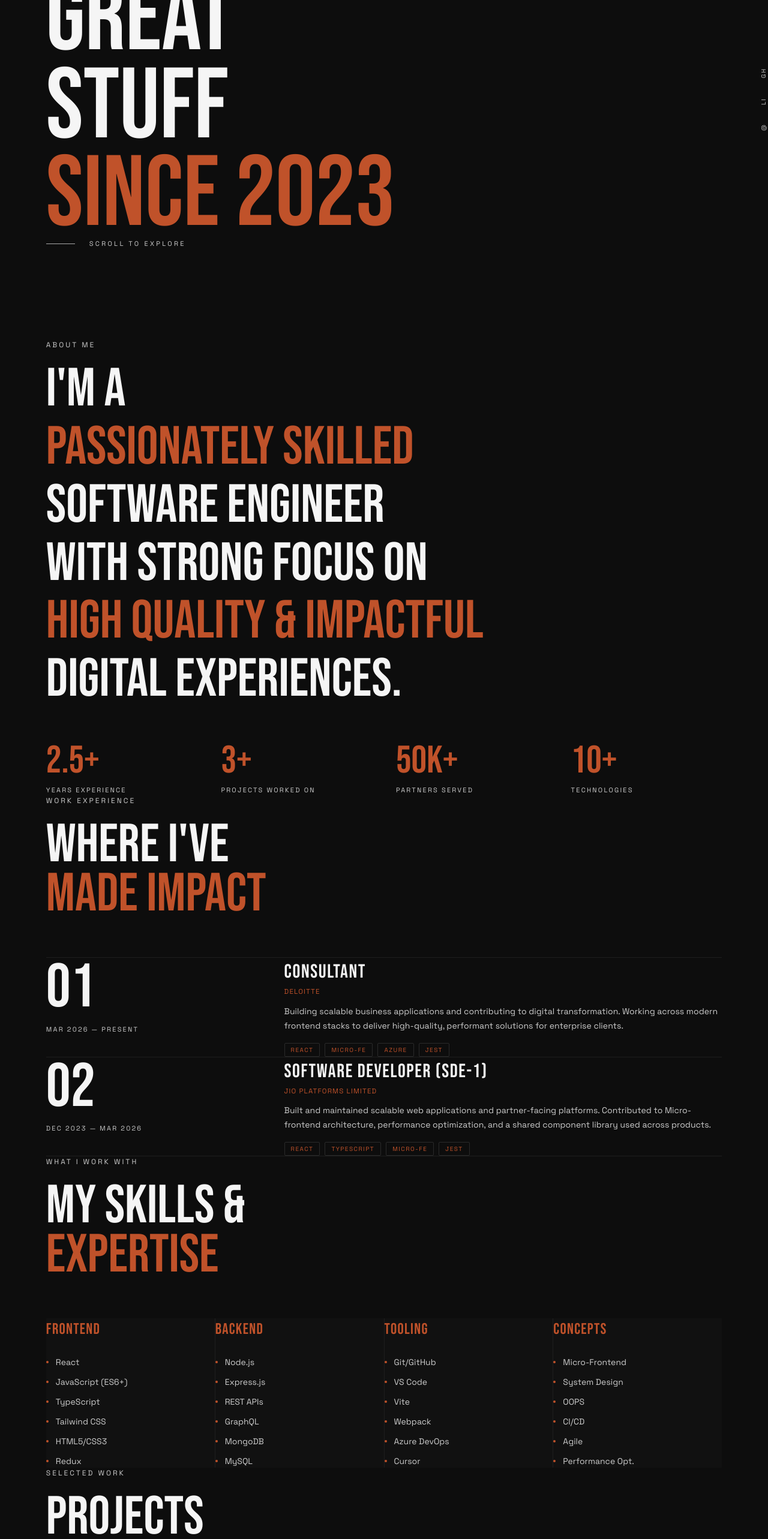
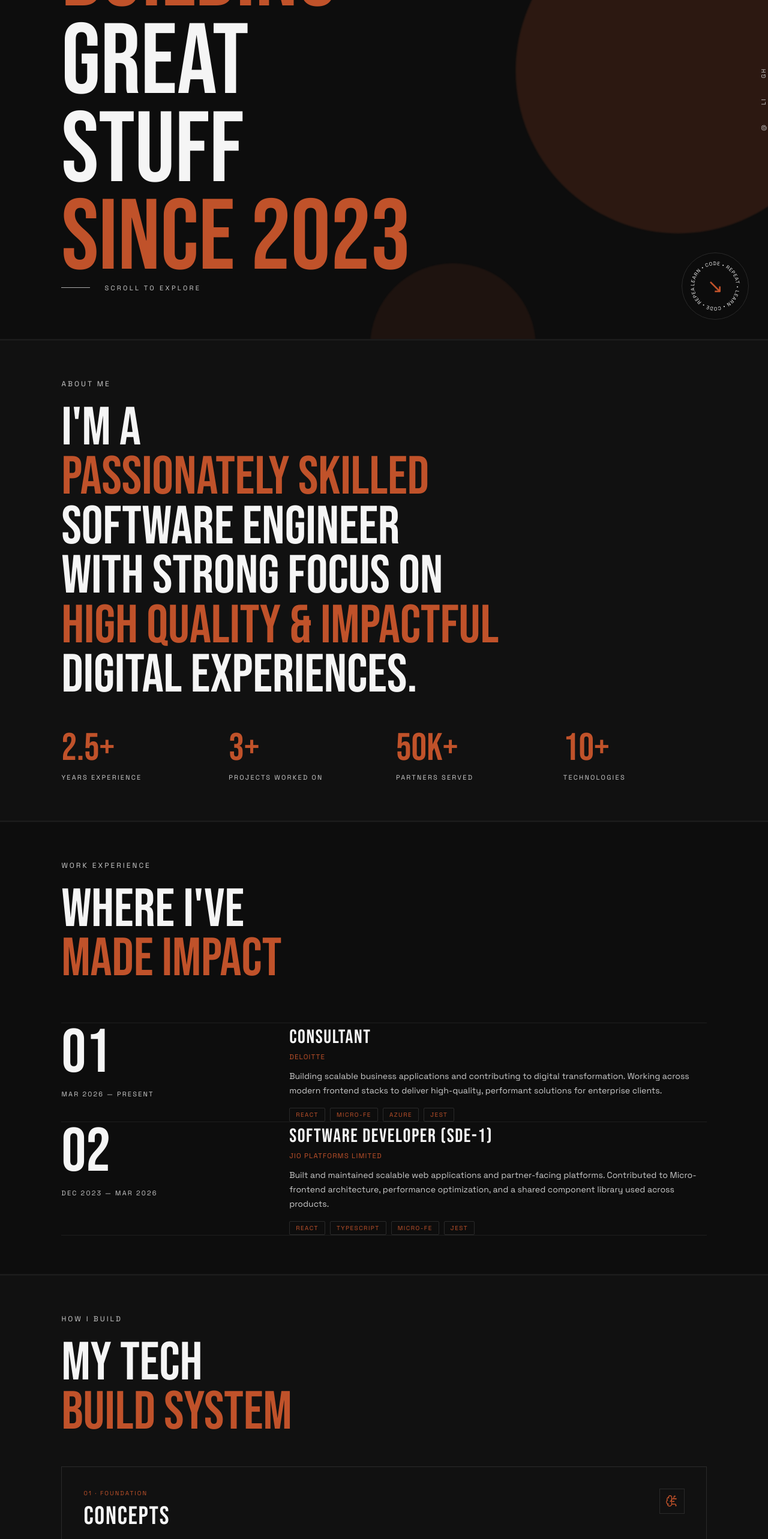
Before and after one commit to div-up/newPortfolio, a React (Vite) app: page / in a window 1280 px wide. Shown: the part 234-2800 px from the top of the page at 60% size. Built offline with nearby package versions, Linux system fonts and the light colour scheme.

Commit message:
feat: enhance layout and styling across sections, add scroll progress indicator, and refactor components

```diff
--- a/src/App.jsx
+++ b/src/App.jsx
@@ -1,34 +1,30 @@
-import { useEffect, useState } from 'react';
 import CustomCursor from './components/CustomCursor';
 import Navbar from './components/Navbar';
+import ScrollProgress from './components/ScrollProgress';
 import Hero from './sections/Hero';
 import About from './sections/About';
 import Work from './sections/Work';
 import Skills from './sections/Skills';
 import Projects from './sections/Projects';
 import Contact from './sections/Contact';
+import Footer from './sections/Footer';
 
 export default function App() {
-  const [theme, setTheme] = useState('dark');
-
-  useEffect(() => {
-    document.documentElement.dataset.theme = theme;
-  }, [theme]);
-
-  const toggleTheme = () => setTheme((prev) => (prev === 'dark' ? 'light' : 'dark'));
-
   return (
     <div className="min-h-screen" style={{ background: 'var(--app-bg)', color: 'var(--text)' }}>
-      {/* <CustomCursor /> */}
-      <Navbar theme={theme} onToggleTheme={toggleTheme} />
-      <main className="space-y-24 mt-2">
+      <CustomCursor />
+      <ScrollProgress />
+      <Navbar />
+      <main style={{ display: 'flex', flexDirection: 'column', background: 'var(--section-bg)' }}>
         <Hero />
         <About />
         <Work />
         <Skills />
         <Projects />
         <Contact />
+        <Footer />
       </main>
+
     </div>
   );
 }
--- /dev/null
+++ b/src/components/ScrollProgress.jsx
@@ -0,0 +1,22 @@
+import { useEffect, useState } from 'react';
+
+export default function ScrollProgress() {
+  const [progress, setProgress] = useState(0);
+
+  useEffect(() => {
+    const updateProgress = () => {
+      const scrollable = document.documentElement.scrollHeight - window.innerHeight;
+      setProgress(scrollable > 0 ? window.scrollY / scrollable : 0);
+    };
+
+    updateProgress();
+    window.addEventListener('scroll', updateProgress, { passive: true });
+    window.addEventListener('resize', updateProgress);
+    return () => {
+      window.removeEventListener('scroll', updateProgress);
+      window.removeEventListener('resize', updateProgress);
+    };
+  }, []);
+
+  return <div className="scroll-progress" aria-hidden="true" style={{ transform: `scaleX(${progress})` }} />;
+}
--- a/src/index.css
+++ b/src/index.css
@@ -7,6 +7,7 @@
   --muted: #ccc;
   --muted-strong: #aaa;
   --section-bg: #0d0d0d;
+  --section-alt: #111111;
   --section-border: #1e1e1e;
   --card-bg: #111111;
   --card-border: #2a2a2a;
@@ -22,6 +23,7 @@
   --muted: #5f5f5f;
   --muted-strong: #666666;
   --section-bg: #ffffff;
+  --section-alt: #fafafa;
   --section-border: #d6d6d6;
   --card-bg: #f7f7f7;
   --card-border: #d0d0d0;
@@ -43,6 +45,99 @@ body {
   font-family: 'Space Grotesk', sans-serif;
 }
 
+#root {
+  min-height: 100vh;
+}
+
+main > section {
+  padding-top: clamp(64px, 2vw, 112px) !important;
+  padding-bottom: clamp(64px, 2vw, 112px) !important;
+  border-top: 1px solid var(--section-border);
+  border-bottom: 1px solid color-mix(in srgb, var(--section-border) 70%, transparent);
+  box-shadow: inset 0 1px 0 color-mix(in srgb, var(--text) 3%, transparent);
+}
+
+.scroll-progress {
+  position: fixed;
+  top: 0;
+  left: 0;
+  z-index: 100;
+  width: 100%;
+  height: 3px;
+  background: var(--accent);
+  transform-origin: left;
+  will-change: transform;
+}
+
+.hero-orb {
+  position: absolute;
+  border-radius: 999px;
+  pointer-events: none;
+  filter: blur(1px);
+  opacity: 0.18;
+  background: var(--accent);
+  animation: drift 12s ease-in-out infinite alternate;
+}
+
+.hero-orb-one { width: min(38vw, 560px); aspect-ratio: 1; right: -12vw; top: 10%; }
+.hero-orb-two { width: min(18vw, 260px); aspect-ratio: 1; right: 24%; bottom: -10%; opacity: 0.1; animation-delay: -5s; }
+
+.hero-seal {
+  width: 112px;
+  height: 112px;
+  place-items: center;
+  border: 1px solid var(--card-border);
+  border-radius: 50%;
+  color: var(--text);
+  background: color-mix(in srgb, var(--section-bg) 82%, transparent);
+  backdrop-filter: blur(8px);
+}
+
+.hero-seal-text {
+  position: absolute;
+  width: 92px;
+  height: 92px;
+  animation: spin 11s linear infinite;
+  fill: var(--text);
+  font-size: 9px;
+  letter-spacing: 0.1em;
+}
+
+.hero-seal-mark { color: var(--accent); font-size: 32px; }
+
+.cursor-dot, .cursor-ring {
+  position: fixed;
+  top: 0;
+  left: 0;
+  pointer-events: none;
+  z-index: 120;
+  transform: translate(-50%, -50%);
+}
+
+.cursor-dot { width: 6px; height: 6px; border-radius: 50%; background: var(--accent); }
+.cursor-ring { width: 30px; height: 30px; border: 1px solid var(--accent); border-radius: 50%; opacity: 0.75; }
+
+@keyframes drift {
+  from { transform: translate3d(0, 0, 0) scale(1); }
+  to { transform: translate3d(-8vw, 6vh, 0) scale(1.2); }
+}
+
+@keyframes spin { to { transform: rotate(360deg); } }
+
+@media (hover: hover) and (pointer: fine) {
+  body, a, button { cursor: none; }
+}
+
+@media (max-width: 767px) {
+  .cursor-dot, .cursor-ring { display: none; }
+  .hero-orb-one { width: 75vw; right: -32vw; }
+  .hero-orb-two { width: 42vw; right: 4vw; }
+}
+
+@media (prefers-reduced-motion: reduce) {
+  *, *::before, *::after { animation-duration: 0.01ms !important; animation-iteration-count: 1 !important; scroll-behavior: auto !important; }
+}
+
 ::selection { background: var(--accent); color: #fff; }
 
 ::-webkit-scrollbar { width: 4px; }
--- a/src/sections/About.jsx
+++ b/src/sections/About.jsx
@@ -1,25 +1,7 @@
-import { useRef, useState } from 'react';
+import { useRef } from 'react';
 import { motion, useInView } from 'framer-motion';
 
-const PX = 'clamp(24px,6vw,96px)';
-
-function MagText({ children, color = 'var(--text)' }) {
-  const [pos, setPos] = useState({ x: 0, y: 0, visible: false });
-  const ref = useRef(null);
-  const handleMove = (e) => {
-    const r = ref.current.getBoundingClientRect();
-    setPos({ x: e.clientX - r.left, y: e.clientY - r.top, visible: true });
-  };
-  return (
-    <span ref={ref} style={{ position: 'relative', display: 'inline-block', cursor: 'crosshair', overflow: 'hidden' }}
-      onMouseMove={handleMove} onMouseLeave={() => setPos((p) => ({ ...p, visible: false }))}>
-      <span style={{ color, fontFamily: 'Bebas Neue,sans-serif' }}>{children}</span>
-      {pos.visible && (
-        <span style={{ position: 'absolute', left: pos.x - 40, top: pos.y - 40, width: 80, height: 80, borderRadius: '50%', background: 'var(--accent-soft)', border: '1px solid var(--accent)', pointerEvents: 'none', display: 'flex', alignItems: 'center', justifyContent: 'center', overflow: 'hidden', backdropFilter: 'blur(0px) brightness(1.4)' }} />
-      )}
-    </span>
-  );
-}
+const PX = 'clamp(28px,8vw,152px)';
 
 const STATS = [['2.5+','YEARS EXPERIENCE'],['3+','PROJECTS WORKED ON'],['50K+','PARTNERS SERVED'],['10+','TECHNOLOGIES']];
 
@@ -27,29 +9,29 @@ export default function About() {
   const ref = useRef(null);
   const inView = useInView(ref, { once: true, amount: 0.15 });
   return (
-    <section id="about" ref={ref} className="relative py-32" style={{ paddingLeft: PX, paddingRight: PX, background: 'var(--section-bg)' }}>
+    <section id="about" ref={ref} className="relative py-32" style={{ paddingLeft: PX, paddingRight: PX, background: 'var(--section-alt)' }}>
       <motion.p initial={{ opacity: 0, y: 20 }} animate={inView ? { opacity: 1, y: 0 } : {}} transition={{ duration: 0.5 }}
         style={{ fontFamily: 'Space Grotesk,sans-serif', fontSize: 'clamp(10px,1vw,12px)', letterSpacing: '0.25em', color: 'var(--muted)', marginBottom: '1.5rem' }}>
         ABOUT ME
       </motion.p>
       <div style={{ fontFamily: 'Bebas Neue,sans-serif', fontSize: 'clamp(48px,7vw,100px)', lineHeight: '0.92', marginBottom: '3rem' }}>
         <motion.div initial={{ opacity: 0, x: -40 }} animate={inView ? { opacity: 1, x: 0 } : {}} transition={{ duration: 0.7, delay: 0.1 }}>
-          <MagText>I'M A</MagText>
+          <span>I'M A</span>
         </motion.div>
         <motion.div initial={{ opacity: 0, x: -40 }} animate={inView ? { opacity: 1, x: 0 } : {}} transition={{ duration: 0.7, delay: 0.2 }}>
-          <MagText color="var(--accent)">PASSIONATELY SKILLED</MagText>
+          <span style={{ color: 'var(--accent)' }}>PASSIONATELY SKILLED</span>
         </motion.div>
         <motion.div initial={{ opacity: 0, x: -40 }} animate={inView ? { opacity: 1, x: 0 } : {}} transition={{ duration: 0.7, delay: 0.3 }}>
-          <MagText>SOFTWARE ENGINEER</MagText>
+          <span>SOFTWARE ENGINEER</span>
         </motion.div>
         <motion.div initial={{ opacity: 0, x: -40 }} animate={inView ? { opacity: 1, x: 0 } : {}} transition={{ duration: 0.7, delay: 0.4 }}>
-          <MagText>WITH STRONG FOCUS ON</MagText>
+          <span>WITH STRONG FOCUS ON</span>
         </motion.div>
         <motion.div initial={{ opacity: 0, x: -40 }} animate={inView ? { opacity: 1, x: 0 } : {}} transition={{ duration: 0.7, delay: 0.5 }}>
-          <MagText color="var(--accent)">HIGH QUALITY &amp; IMPACTFUL</MagText>
+          <span style={{ color: 'var(--accent)' }}>HIGH QUALITY &amp; IMPACTFUL</span>
         </motion.div>
         <motion.div initial={{ opacity: 0, x: -40 }} animate={inView ? { opacity: 1, x: 0 } : {}} transition={{ duration: 0.7, delay: 0.6 }}>
-          <MagText>DIGITAL EXPERIENCES.</MagText>
+          <span>DIGITAL EXPERIENCES.</span>
         </motion.div>
       </div>
       <div className="grid grid-cols-2 md:grid-cols-4 gap-10 mt-20">
--- a/src/sections/Contact.jsx
+++ b/src/sections/Contact.jsx
@@ -2,7 +2,7 @@ import { useRef, useState } from 'react';
 import emailjs from "@emailjs/browser";
 import { motion, useInView } from 'framer-motion';
 
-const PX = 'clamp(24px,6vw,96px)';
+const PX = 'clamp(28px,8vw,152px)';
 
 export default function Contact() {
   const ref = useRef(null);
@@ -32,7 +32,7 @@ export default function Contact() {
   const inputStyle = { fontFamily:'Space Grotesk,sans-serif', fontSize:'clamp(13px,1.1vw,15px)', color:'var(--text)', background:'transparent', border:'none', borderBottom:'1px solid var(--card-border)', padding:'12px 0', outline:'none', width:'100%', transition:'border-color 0.3s' };
 
   return (
-    <section id="contact" ref={ref} className="relative py-32" style={{paddingLeft:PX,paddingRight:PX,background:'var(--section-bg)'}}>
+    <section id="contact" ref={ref} className="relative py-32" style={{paddingLeft:PX,paddingRight:PX,background:'var(--section-alt)'}}>
       <motion.p initial={{opacity:0,y:20}} animate={inView?{opacity:1,y:0}:{}} transition={{duration:0.5}}
         style={{fontFamily:'Space Grotesk,sans-serif',fontSize:'clamp(10px,1vw,12px)',letterSpacing:'0.25em',color:'var(--muted)',marginBottom:'1.5rem'}}>
         GET IN TOUCH
@@ -89,11 +89,6 @@ export default function Contact() {
 
         </motion.form>
       </div>
-      <motion.div initial={{opacity:0}} animate={inView?{opacity:1}:{}} transition={{duration:0.6,delay:0.5}}
-        className="mt-24 pt-8 border-t border-[var(--section-border)] flex flex-col md:flex-row justify-between items-center gap-4">
-        <span style={{fontFamily:'Space Grotesk,sans-serif',fontSize:'clamp(10px,0.9vw,12px)',letterSpacing:'0.2em',color:'var(--muted-strong)'}}>© 2026 DIVYANSHU UPADHYAY</span>
-        <span style={{fontFamily:'Space Grotesk,sans-serif',fontSize:'clamp(10px,0.9vw,12px)',letterSpacing:'0.2em',color:'var(--muted-strong)'}}>BUILT WITH REACT + TAILWIND</span>
-      </motion.div>
     </section>
   );
 }
--- a/src/sections/Footer.jsx
+++ b/src/sections/Footer.jsx
@@ -1,7 +1,8 @@
 import { motion } from 'framer-motion';
 
 const Footer = () => (
-  <footer className="px-14 md:px-20 py-12 border-t border-[var(--section-border)] flex flex-col md:flex-row justify-between items-start md:items-center gap-4 bg-[var(--section-bg)]">
+  <footer className="border-t border-[var(--section-border)] flex flex-col md:flex-row justify-between items-center md:items-center gap-3 text-center md:text-left bg-[var(--section-bg)]"
+    style={{ width: '100%', paddingInline: 'clamp(28px, 8vw, 152px)', paddingBlock: 'clamp(20px, 3vw, 32px)' }}>
     <motion.p initial={{opacity:0}} whileInView={{opacity:1}} viewport={{once:true}}
       className="text-xs tracking-[0.2em] uppercase text-[var(--muted)] opacity-40">
       © 2026 Divyanshu Upadhyay. All rights reserved.
--- a/src/sections/Hero.jsx
+++ b/src/sections/Hero.jsx
@@ -7,19 +7,29 @@ export default function Hero() {
     { label: '@', href: 'mailto:divyanshukr786@gmail.com' },
   ];
   return (
-    <section id="hero" className="relative h-screen flex flex-col justify-center" style={{ paddingLeft: '6vw', paddingRight: '10vw', background: 'var(--section-bg)' }}>
+    <section id="hero" className="hero-section relative min-h-screen overflow-hidden flex flex-col justify-center" style={{ paddingInline: 'clamp(28px, 8vw, 152px)', background: 'var(--section-bg)' }}>
+      <div className="hero-orb hero-orb-one" aria-hidden="true" />
+      <div className="hero-orb hero-orb-two" aria-hidden="true" />
       <motion.p initial={{ opacity: 0, y: 20 }} animate={{ opacity: 1, y: 0 }} transition={{ duration: 0.6 }}
-        style={{ fontFamily: 'Space Grotesk,sans-serif', fontSize: 'clamp(10px,1vw,12px)', letterSpacing: '0.25em', color: 'var(--muted)', marginBottom: '1.5rem' }}>
+        style={{ fontFamily: 'Space Grotesk,sans-serif', fontSize: 'clamp(10px,1vw,12px)', letterSpacing: '0.25em', color: 'var(--muted)', marginBottom: '1.5rem', position: 'relative' }}>
         DIVYANSHU UPADHYAY
       </motion.p>
-      <div style={{ fontFamily: 'Bebas Neue,sans-serif', lineHeight: '0.88', fontSize: 'clamp(72px,13vw,180px)' }}>
-        {[['GREAT', 'var(--text)'], ['STUFF', 'var(--text)'], ['SINCE 2023', 'var(--accent)']].map(([t, c], i) => (
+      <div style={{ fontFamily: 'Bebas Neue,sans-serif', lineHeight: '0.88', fontSize: 'clamp(72px,13vw,180px)', position: 'relative' }}>
+        {[['BUILDING', 'var(--accent)'],['GREAT', 'var(--text)'], ['STUFF', 'var(--text)'], ['SINCE 2023', 'var(--accent)']].map(([t, c], i) => (
           <motion.div key={t} style={{ color: c }} initial={{ opacity: 0, x: -60 }} animate={{ opacity: 1, x: 0 }} transition={{ duration: 0.8, delay: 0.15 * i }}>{t}</motion.div>
         ))}
       </div>
       <motion.div initial={{ opacity: 0 }} animate={{ opacity: 1 }} transition={{ duration: 1, delay: 0.7 }} className="mt-14 flex items-center gap-6">
         <div style={{ width: 48, height: 1, background: 'var(--divider)' }} />
         <span style={{ fontFamily: 'Space Grotesk,sans-serif', fontSize: '11px', letterSpacing: '0.3em', color: 'var(--muted)' }}>SCROLL TO EXPLORE</span>
+      </motion.div>
+      <motion.div initial={{ opacity: 0, scale: 0.8 }} animate={{ opacity: 1, scale: 1 }} transition={{ duration: 0.7, delay: 0.9 }}
+        className="hero-seal absolute bottom-8 right-8 hidden md:grid" aria-label="Available for new opportunities">
+        <svg className="hero-seal-text" viewBox="0 0 100 100" aria-hidden="true">
+          <path id="hero-seal-path" d="M 50,50 m -38,0 a 38,38 0 1,1 76,0 a 38,38 0 1,1 -76,0" fill="none" />
+          <text><textPath href="#hero-seal-path">LEARN • CODE • REPEAT • LEARN • CODE • REPEAT • </textPath></text>
+        </svg>
+        <span className="hero-seal-mark">↘</span>
       </motion.div>
       <div className="absolute right-0 top-0 h-full flex flex-col justify-center gap-8 pr-6" style={{ zIndex: 20 }}>
         {links.map(({ label, href }) => (
--- a/src/sections/Projects.jsx
+++ b/src/sections/Projects.jsx
@@ -1,7 +1,7 @@
 import { useRef } from 'react';
 import { motion, useInView } from 'framer-motion';
 
-const PX = 'clamp(24px,6vw,96px)';
+const PX = 'clamp(28px,8vw,152px)';
 
 const PROJECTS = [
   { num:'01', title:'LOOMNOTES', year:'2024', desc:'Real-time collaborative note editor powered by WebSockets — multiple users, one canvas.', tags:['REACT','SOCKET.IO','EXPRESS','NODE.JS'], link:'#' },
--- a/src/sections/Skills.jsx
+++ b/src/sections/Skills.jsx
@@ -1,48 +1,108 @@
 import { useRef } from 'react';
 import { motion, useInView } from 'framer-motion';
+import {
+  Atom, Boxes, BrainCircuit, Braces, Code2, Database, FileCode2, GitBranch,
+  Gauge, Layers3, Network, Package, Route, Server, Settings2, Wind, Workflow, Wrench,
+} from 'lucide-react';
 
-const PX = 'clamp(24px,6vw,96px)';
+const PX = 'clamp(28px,8vw,152px)';
 
-const SKILLSETS = [
-  { name: 'FRONTEND', skills: ['React','JavaScript (ES6+)','TypeScript','Tailwind CSS','HTML5/CSS3','Redux'] },
-  { name: 'BACKEND', skills: ['Node.js','Express.js','REST APIs','GraphQL','MongoDB','MySQL'] },
-  { name: 'TOOLING', skills: ['Git/GitHub','VS Code','Vite','Webpack','Azure DevOps','Cursor'] },
-  { name: 'CONCEPTS', skills: ['Micro-Frontend','System Design','OOPS','CI/CD','Agile','Performance Opt.'] },
+const FOUNDATION = {
+  label: '01 · FOUNDATION',
+  title: 'CONCEPTS',
+  icon: BrainCircuit,
+  intro: 'The engineering principles behind every product decision.',
+  skills: [[Layers3, 'Micro-Frontend'], [Network, 'System Design'], [Boxes, 'OOP'], [Workflow, 'CI / CD'], [Settings2, 'Agile'], [Gauge, 'Performance']],
+};
+
+const CORE = [
+  {
+    label: '02 · SERVICES', title: 'BACKEND', icon: Server,
+    intro: 'Services, APIs, and dependable data.',
+    skills: [[Server, 'Node.js'], [Route, 'Express.js'], [Network, 'REST APIs'], [Network, 'GraphQL'], [Database, 'MongoDB'], [Database, 'MySQL']],
+  },
+  {
+    label: '03 · EXPERIENCES', title: 'FRONTEND', icon: Atom,
+    intro: 'Interfaces that are clear, fast, and responsive.',
+    skills: [[Atom, 'React'], [Braces, 'JavaScript'], [FileCode2, 'TypeScript'], [Wind, 'Tailwind CSS'], [Code2, 'HTML / CSS'], [Workflow, 'Redux']],
+  },
 ];
+
+const TOOLING = {
+  label: '04 · DELIVERY',
+  title: 'TOOLING',
+  icon: Wrench,
+  intro: 'The workflow that turns the system into a shipped product.',
+  skills: [[GitBranch, 'Git / GitHub'], [Code2, 'VS Code'], [Gauge, 'Vite'], [Package, 'Webpack'], [Settings2, 'Azure DevOps'], [Wrench, 'Cursor']],
+};
+
+function SkillTags({ skills }) {
+  return (
+    <ul className="flex flex-wrap gap-2 mt-6">
+      {skills.map(([Icon, skill]) => (
+        <li key={skill} className="flex items-center gap-2"
+          style={{ color: 'var(--muted)', border: '1px solid var(--card-border)', padding: '7px 9px', fontSize: '12px', lineHeight: 1 }}>
+          <Icon size={14} strokeWidth={1.8} color="var(--accent)" aria-hidden="true" />
+          {skill}
+        </li>
+      ))}
+    </ul>
+  );
+}
+
+function SystemCard({ group }) {
+  const Icon = group.icon;
+  return (
+    <article style={{ background: 'var(--card-bg)', border: '1px solid var(--card-border)', padding: 'clamp(22px, 3vw, 36px)' }}>
+      <div className="flex items-start justify-between gap-4">
+        <div>
+          <p style={{ fontSize: '10px', letterSpacing: '0.2em', color: 'var(--accent)', marginBottom: '0.8rem' }}>{group.label}</p>
+          <h3 style={{ fontFamily: 'Bebas Neue,sans-serif', fontSize: 'clamp(30px, 3.3vw, 46px)', lineHeight: 0.9, letterSpacing: '0.04em' }}>{group.title}</h3>
+        </div>
+        <span className="grid place-items-center" style={{ width: 42, height: 42, color: 'var(--accent)', border: '1px solid var(--card-border)' }}>
+          <Icon size={21} strokeWidth={1.6} aria-hidden="true" />
+        </span>
+      </div>
+      <p style={{ color: 'var(--muted)', fontSize: '13px', lineHeight: 1.55, marginTop: '1rem' }}>{group.intro}</p>
+      <SkillTags skills={group.skills} />
+    </article>
+  );
+}
 
 export default function Skills() {
   const ref = useRef(null);
   const inView = useInView(ref, { once: true, amount: 0.15 });
+
   return (
-    <section id="skills" ref={ref} className="relative py-32" style={{ paddingLeft: PX, paddingRight: PX, background: 'var(--section-bg)' }}>
+    <section id="skills" ref={ref} className="relative" style={{ paddingLeft: PX, paddingRight: PX, background: 'var(--section-alt)' }}>
       <motion.p initial={{ opacity: 0, y: 20 }} animate={inView ? { opacity: 1, y: 0 } : {}} transition={{ duration: 0.5 }}
-        style={{ fontFamily: 'Space Grotesk,sans-serif', fontSize: 'clamp(10px,1vw,12px)', letterSpacing: '0.25em', color: 'var(--muted)', marginBottom: '1.5rem' }}>
-        WHAT I WORK WITH
+        style={{ fontSize: 'clamp(10px,1vw,12px)', letterSpacing: '0.25em', color: 'var(--muted)', marginBottom: '1.5rem' }}>
+        HOW I BUILD
       </motion.p>
       <motion.div initial={{ opacity: 0, x: -40 }} animate={inView ? { opacity: 1, x: 0 } : {}} transition={{ duration: 0.7, delay: 0.1 }}
-        style={{ fontFamily: 'Bebas Neue,sans-serif', fontSize: 'clamp(48px,7vw,100px)', lineHeight: '0.92', marginBottom: '4rem' }}>
-        <span style={{ color: 'var(--text)' }}>MY SKILLS &amp;</span><br/>
-        <span style={{ color: 'var(--accent)' }}>EXPERTISE</span>
+        style={{ fontFamily: 'Bebas Neue,sans-serif', fontSize: 'clamp(48px,7vw,100px)', lineHeight: '0.92', marginBottom: '3rem' }}>
+        <span style={{ color: 'var(--text)' }}>MY TECH</span><br />
+        <span style={{ color: 'var(--accent)' }}>BUILD SYSTEM</span>
       </motion.div>
-      <div className="grid grid-cols-1 md:grid-cols-2 lg:grid-cols-4 gap-px" style={{ background: 'var(--section-border)' }}>
-        {SKILLSETS.map((cat, i) => (
-          <motion.div key={cat.name}
-            initial={{ opacity: 0, y: 40 }} animate={inView ? { opacity: 1, y: 0 } : {}} transition={{ duration: 0.6, delay: 0.2 + i * 0.1 }}
-            className="bg-[var(--card-bg)] p-10 group hover:bg-[var(--section-bg)] transition-colors">
-            <div style={{ fontFamily: 'Bebas Neue,sans-serif', fontSize: 'clamp(20px,2vw,28px)', color: 'var(--accent)', letterSpacing: '0.05em', marginBottom: '1.5rem' }}>{cat.name}</div>
-            <ul className="flex flex-col gap-3">
-              {cat.skills.map((s, j) => (
-                <motion.li key={s}
-                  initial={{ opacity: 0, x: -20 }} animate={inView ? { opacity: 1, x: 0 } : {}} transition={{ duration: 0.4, delay: 0.3 + i * 0.05 + j * 0.05 }}
-                  className="flex items-center gap-3"
-                  style={{ fontFamily: 'Space Grotesk,sans-serif', fontSize: 'clamp(12px,1.1vw,14px)', color: 'var(--muted)' }}>
-                  <span style={{ width: 4, height: 4, borderRadius: '50%', background: 'var(--accent)', display: 'inline-block', flexShrink: 0 }} />
-                  {s}
-                </motion.li>
-              ))}
-            </ul>
-          </motion.div>
-        ))}
+
+      <div style={{ maxWidth: 1180, margin: '0 auto' }}>
+        <motion.div initial={{ opacity: 0, y: 24 }} animate={inView ? { opacity: 1, y: 0 } : {}} transition={{ duration: 0.55, delay: 0.2 }}>
+          <SystemCard group={FOUNDATION} />
+        </motion.div>
+        <div aria-hidden="true" className="mx-auto" style={{ width: 1, height: 34, background: 'var(--accent)' }} />
+        <div className="grid grid-cols-1 md:grid-cols-2 gap-4 relative">
+          <div aria-hidden="true" className="hidden md:block absolute left-1/4 right-1/4 top-0" style={{ height: 1, background: 'var(--accent)' }} />
+          {CORE.map((group, index) => (
+            <motion.div key={group.title} initial={{ opacity: 0, y: 24 }} animate={inView ? { opacity: 1, y: 0 } : {}}
+              transition={{ duration: 0.55, delay: 0.3 + index * 0.1 }}>
+              <SystemCard group={group} />
+            </motion.div>
+          ))}
+        </div>
+        <div aria-hidden="true" className="mx-auto" style={{ width: 1, height: 34, background: 'var(--accent)' }} />
+        <motion.div initial={{ opacity: 0, y: 24 }} animate={inView ? { opacity: 1, y: 0 } : {}} transition={{ duration: 0.55, delay: 0.55 }}>
+          <SystemCard group={TOOLING} />
+        </motion.div>
       </div>
     </section>
   );
--- a/src/sections/Work.jsx
+++ b/src/sections/Work.jsx
@@ -1,7 +1,7 @@
 import { useRef } from 'react';
 import { motion, useInView } from 'framer-motion';
 
-const PX = 'clamp(24px,6vw,96px)';
+const PX = 'clamp(28px,8vw,152px)';
 
 const JOBS = [
   { num: '01', date: 'MAR 2026 — PRESENT', title: 'CONSULTANT', co: 'DELOITTE', desc: 'Building scalable business applications and contributing to digital transformation. Working across modern frontend stacks to deliver high-quality, performant solutions for enterprise clients.', tags: ['REACT','MICRO-FE','AZURE','JEST'] },
```
Also changed, not shown: src/components/Navbar.jsx (+11 -12 lines).
